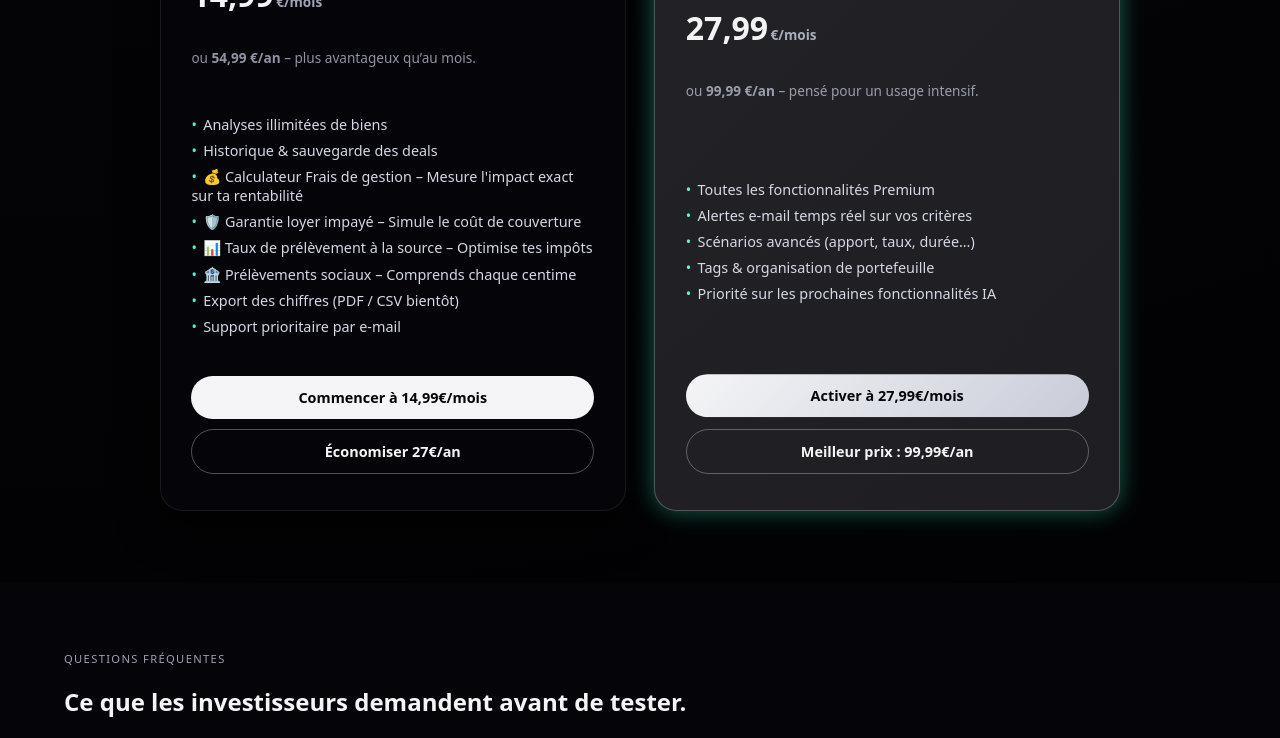
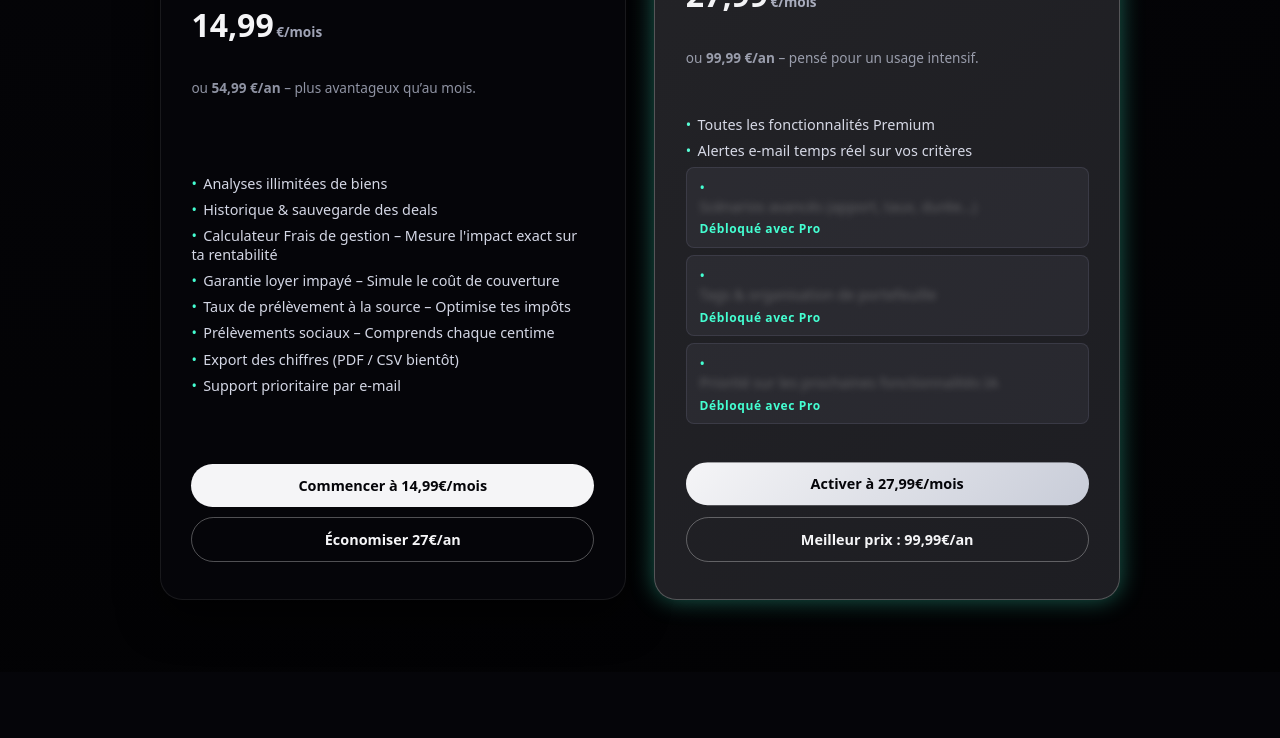
Before and after one commit to Shorty4pf/real-estate-ai, a React (Vite) app in the folder frontend/: page / in a window 1280 px wide. Shown: the part 3215-3953 px from the top of the page. Built offline with nearby package versions, Linux system fonts and the light colour scheme; no server answers.

Commit message:
Remove emojis from pricing features and add locked premium features with blur effect and unlock prompts

```diff
--- a/frontend/src/PricingSection.tsx
+++ b/frontend/src/PricingSection.tsx
@@ -1,7 +1,10 @@
 import type { FC } from "react";
+import { useState } from "react";
 import { startCheckout } from "./billing";
 
 export const PricingSection: FC = () => {
+  const [userPlan] = useState<string | null>(null);
+
   function requireAuthAndCheckout(plan: Parameters<typeof startCheckout>[0], billing: Parameters<typeof startCheckout>[1]) {
     const token = localStorage.getItem('token');
     if (!token) {
@@ -11,6 +14,21 @@ export const PricingSection: FC = () => {
       return;
     }
     void startCheckout(plan, billing);
+  }
+
+  function handleLockedFeatureClick(requiredPlan: string) {
+    // If user is not subscribed or doesn't have required plan, redirect to pricing
+    if (!userPlan || userPlan !== requiredPlan) {
+      const plan = requiredPlan === "pro" ? "pro" : "premium";
+      // Redirect to checkout
+      const token = localStorage.getItem('token');
+      if (!token) {
+        window.history.pushState({}, '', '/login');
+        window.location.reload();
+        return;
+      }
+      void startCheckout(plan as "premium" | "pro", "month");
+    }
   }
   return (
     <div className="pricing-shell">
@@ -59,10 +77,10 @@ export const PricingSection: FC = () => {
           <ul className="plan-features">
             <li>Analyses illimitées de biens</li>
             <li>Historique & sauvegarde des deals</li>
-            <li>💰 Calculateur Frais de gestion – Mesure l'impact exact sur ta rentabilité</li>
-            <li>🛡️ Garantie loyer impayé – Simule le coût de couverture</li>
-            <li>📊 Taux de prélèvement à la source – Optimise tes impôts</li>
-            <li>🏦 Prélèvements sociaux – Comprends chaque centime</li>
+            <li>Calculateur Frais de gestion – Mesure l'impact exact sur ta rentabilité</li>
+            <li>Garantie loyer impayé – Simule le coût de couverture</li>
+            <li>Taux de prélèvement à la source – Optimise tes impôts</li>
+            <li>Prélèvements sociaux – Comprends chaque centime</li>
             <li>Export des chiffres (PDF / CSV bientôt)</li>
             <li>Support prioritaire par e-mail</li>
           </ul>
@@ -110,9 +128,18 @@ export const PricingSection: FC = () => {
           <ul className="plan-features">
             <li>Toutes les fonctionnalités Premium</li>
             <li>Alertes e-mail temps réel sur vos critères</li>
-            <li>Scénarios avancés (apport, taux, durée…)</li>
-            <li>Tags & organisation de portefeuille</li>
-            <li>Priorité sur les prochaines fonctionnalités IA</li>
+            <li className="feature-locked" onClick={() => handleLockedFeatureClick("pro")}>
+              <span className="feature-blur">Scénarios avancés (apport, taux, durée…)</span>
+              <span className="feature-unlock">Débloqué avec Pro</span>
+            </li>
+            <li className="feature-locked" onClick={() => handleLockedFeatureClick("pro")}>
+              <span className="feature-blur">Tags & organisation de portefeuille</span>
+              <span className="feature-unlock">Débloqué avec Pro</span>
+            </li>
+            <li className="feature-locked" onClick={() => handleLockedFeatureClick("pro")}>
+              <span className="feature-blur">Priorité sur les prochaines fonctionnalités IA</span>
+              <span className="feature-unlock">Débloqué avec Pro</span>
+            </li>
           </ul>
 
           <div className="plan-cta-group">
--- a/frontend/src/index.css
+++ b/frontend/src/index.css
@@ -777,6 +777,38 @@ input:focus {
   color: #44ffd2;
 }
 
+/* Fonctionnalités verrouillées */
+.plan-features li.feature-locked {
+  cursor: pointer;
+  position: relative;
+  padding: 0.6rem 0.8rem;
+  border-radius: 0.5rem;
+  transition: all 0.3s ease;
+  background: rgba(100, 100, 120, 0.15);
+  border: 1px solid rgba(100, 100, 120, 0.3);
+}
+
+.plan-features li.feature-locked:hover {
+  background: rgba(68, 255, 210, 0.08);
+  border-color: rgba(68, 255, 210, 0.4);
+}
+
+.feature-blur {
+  display: block;
+  filter: blur(3px);
+  color: #888;
+  opacity: 0.6;
+}
+
+.feature-unlock {
+  display: block;
+  font-size: 0.75rem;
+  color: #44ffd2;
+  margin-top: 0.3rem;
+  font-weight: 600;
+  letter-spacing: 0.05em;
+}
+
 /* Boutons CTA */
 .plan-cta-group {
   margin-top: 1.6rem;
```
